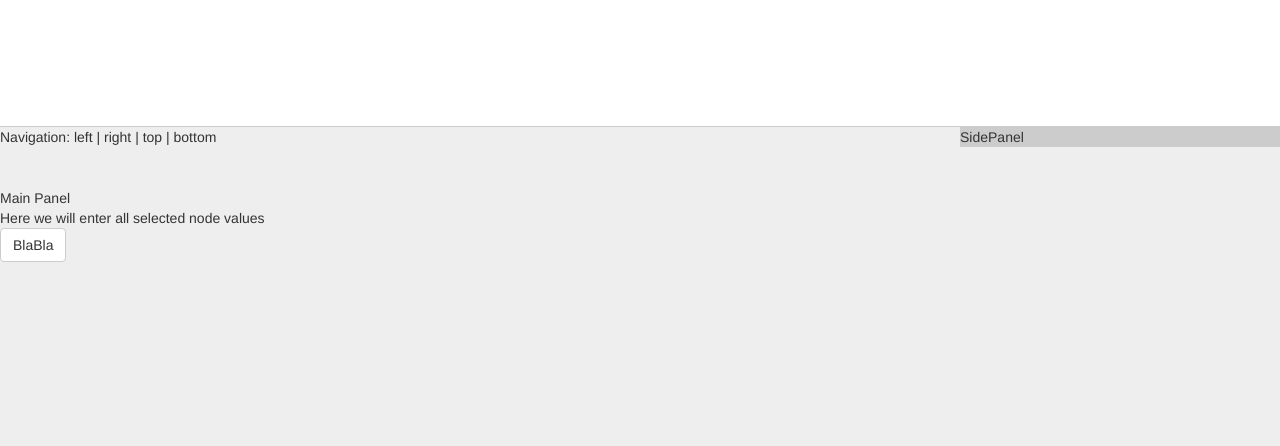
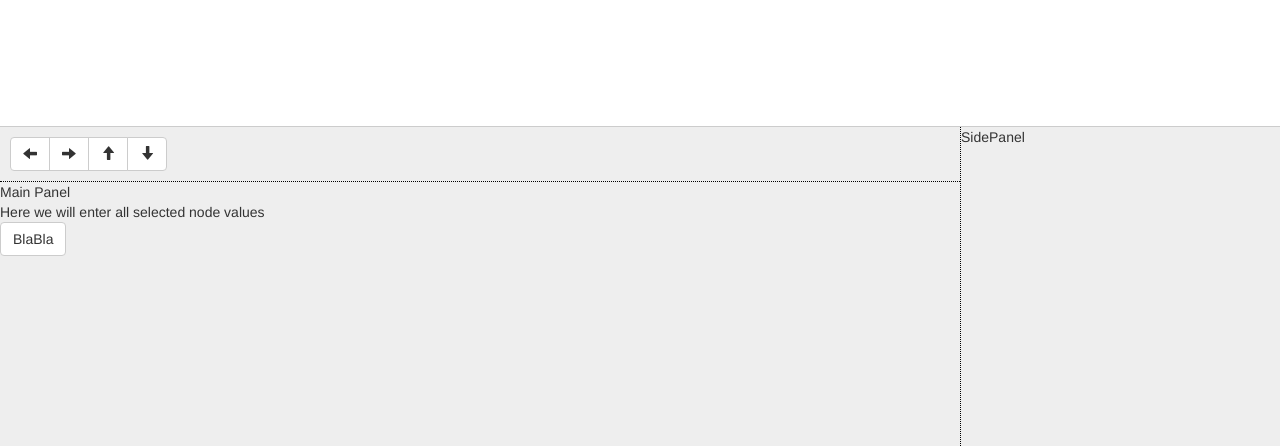
Before and after one commit to konimbo/Editable, a React app: page / in a window 1280 px wide. Shown: the part 354-800 px from the top of the page. Built offline with nearby package versions, Linux system fonts and the light colour scheme.

Commit message:
first navigation bootstrap progress

```diff
--- a/src/components/navigation.js
+++ b/src/components/navigation.js
@@ -1,13 +1,28 @@
 import React from 'react';
 import ReactDOM from 'react-dom';
 import '../styles/navigation.css';
+import { ButtonToolbar, ButtonGroup, Button, Glyphicon } from 'react-bootstrap';
 
 class Navigation extends React.Component {
   render() {
     return (
       <div id="navigation">
-        Navigation: left | right | top | bottom
-        <hr />
+        <ButtonToolbar>
+          <ButtonGroup>
+            <Button>
+              <Glyphicon glyph="arrow-left" />
+            </Button>
+            <Button>
+            <Glyphicon glyph="arrow-right" />
+            </Button>
+            <Button>
+              <Glyphicon glyph="arrow-up" />
+            </Button>
+            <Button>
+              <Glyphicon glyph="arrow-down" />
+            </Button>
+          </ButtonGroup>
+        </ButtonToolbar>
       </div>
     );
   }
--- a/src/styles/navigation.css
+++ b/src/styles/navigation.css
@@ -1,16 +1,6 @@
-.navigation {
+div#navigation {
+  border-bottom: 1px dotted #000;
+  padding: 10px;
   display: block;
   width: 100%;
-  height: 50px;
 }
-.arrows {
-  position: static;
-  display: inline-block;
-  float: left;
-  width: 50px;
-  height: 50px;
-  margin: 0px 10px;
-  cursor: pointer;
-  line-height: 50px;
-  font-size: 34px;
-}
--- a/src/styles/wholePanel.css
+++ b/src/styles/wholePanel.css
@@ -7,18 +7,28 @@
   background: #eee;
   border-top: 1px double #ccc;
 }
+#wholePanel {
+  height: 100%;
+  width: 100%;
+}
 #wholePanel > .left {
     display: inline-block;
     float: left;
     width: 75%;
+    height: 100%;
 }
 #wholePanel > .right {
     display: inline-block;
     float: right;
     width: 25%;
+    height: 100%;
 }
 #sidePanel {
-  background: #ccc;
+  height: 100%;
+  border-left: 1px dotted #000;
+}
+#mainPanel {
+  height: 100%;
 }
 
 
```
